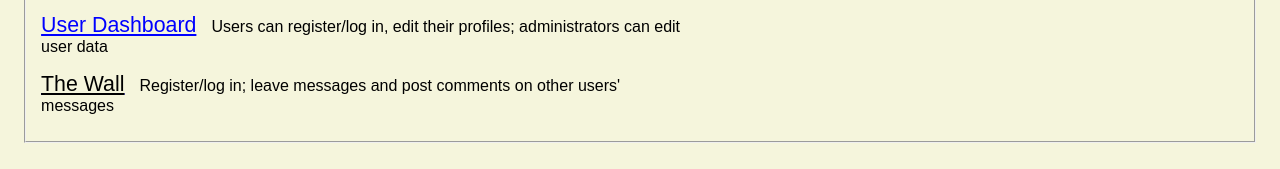
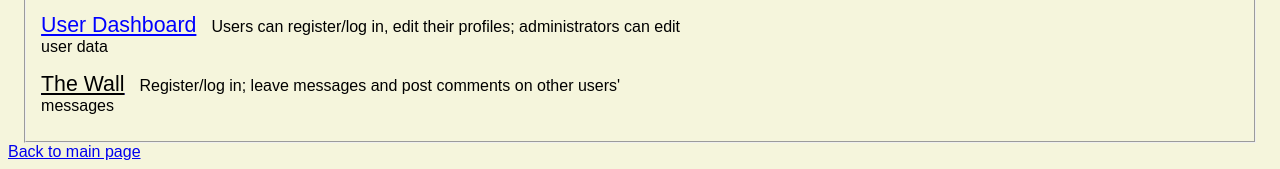
Before and after one commit to kswelch53/mypython_projects1, a Django app: page / in a window 1280 px wide. Shown: the part 666-835 px from the top of the page. Before the commit the page ends 809 px from the top, so only its background shows below. Run offline with Django 3.2, Linux system fonts and the light colour scheme; parts of the project's set-up code (start-up, migrations or seed data) failed here and were passed over.

Commit message:
initial commit

```diff
--- a/apps/app1_landingpage/templates/app1_landingpage/index.html
+++ b/apps/app1_landingpage/templates/app1_landingpage/index.html
@@ -51,6 +51,6 @@
       </div>
 
     </fieldset>
-
+    <a href="karenwelch.net.s3-website.us-east-2.amazonaws.com">Back to main page</a>
   </body>
 </html>
```
Also changed, not shown: requirements.txt (line endings or trailing spaces).
